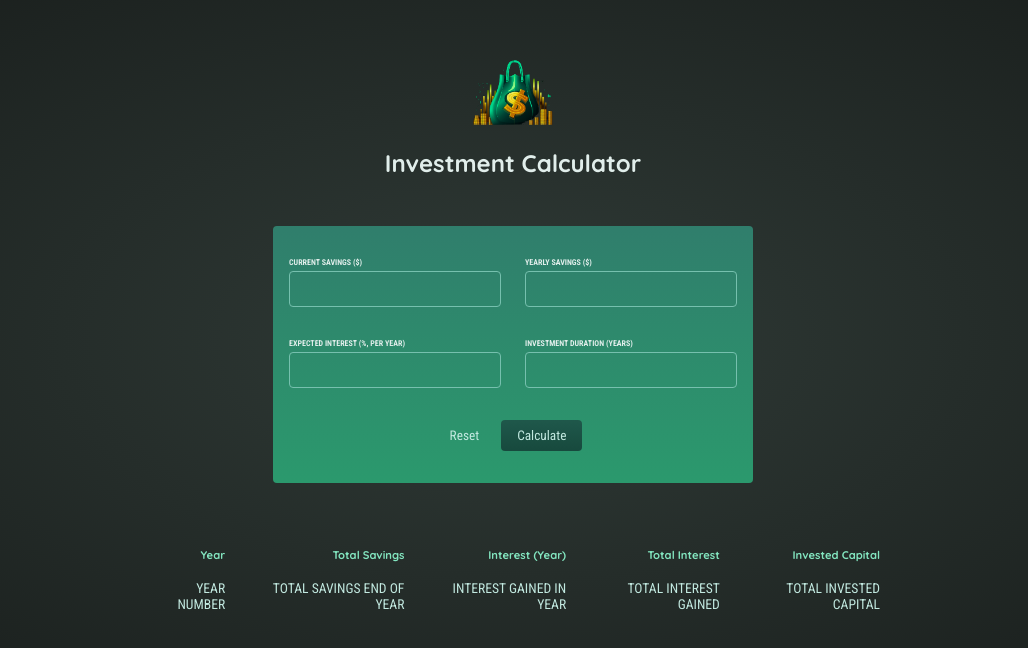
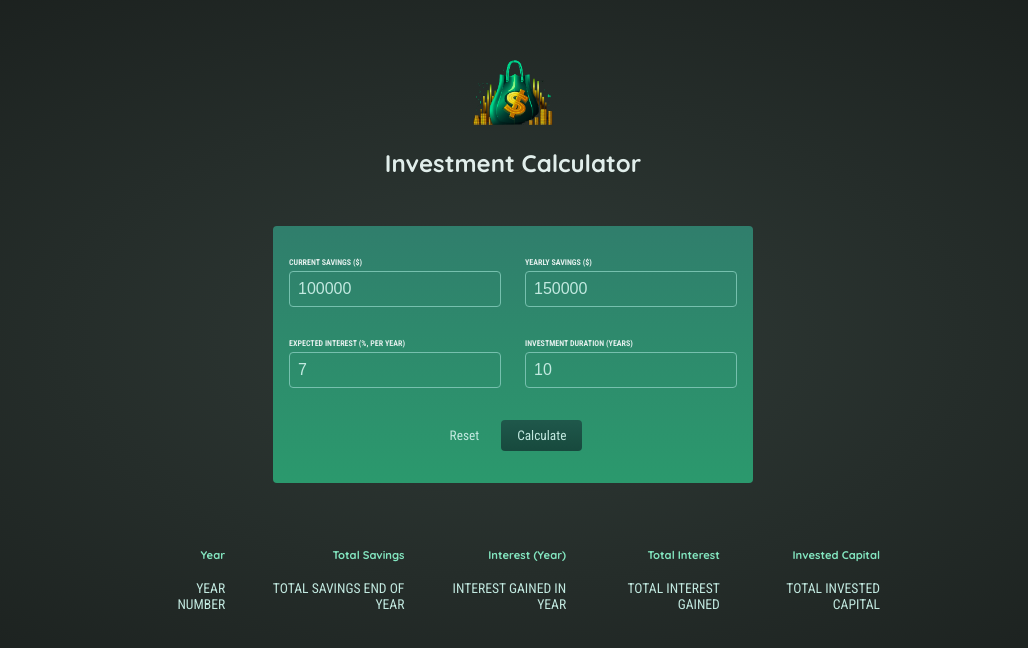
Before and after one commit to socool/udemy-react-invest-calculator, a React (Create React App) app: page / in a window 1280 px wide. Shown: the top 648 px of the page, without its empty margins (127-1155 px from the left). Built offline with nearby package versions, Linux system fonts and the light colour scheme.

Commit message:
managing state

```diff
--- a/src/components/UserInput/UserInput.js
+++ b/src/components/UserInput/UserInput.js
@@ -1,15 +1,27 @@
-import rect from "react";
+import rect, { useState } from "react";
+
+const intialUserInput = {
+  "current-savings": 100000,
+  "yearly-contribution": 150000,
+  "expected-return": 7,
+  duration: 10,
+};
 
 const UserInput = () => {
+  const [userInput, setUserInput] = useState(intialUserInput);
   const submitHandler = (event) => {
     event.preventDefault(); // not reload the page
     console.log("SUBMIT");
   };
   const resetHandler = () => {
     console.log("RESET");
+    setUserInput(intialUserInput);
   };
   const inputChangeHandler = (input, value) => {
     console.log(input, value);
+    setUserInput((prevInput) => {
+      return { ...prevInput, [input]: value };
+    });
   };
 
   return (
@@ -21,6 +33,8 @@ const UserInput = () => {
             onChange={(event) =>
               inputChangeHandler("current-savings", event.target.value)
             }
+            //two way binding
+            value={userInput["current-savings"]}
             type="number"
             id="current-savings"
           />
@@ -31,6 +45,7 @@ const UserInput = () => {
             onChange={(event) =>
               inputChangeHandler("yearly-contribution", event.target.value)
             }
+            value={userInput["yearly-contribution"]}
             type="number"
             id="yearly-contribution"
           />
@@ -45,6 +60,7 @@ const UserInput = () => {
             onChange={(event) =>
               inputChangeHandler("expected-return", event.target.value)
             }
+            value={userInput["expected-return"]}
             type="number"
             id="expected-return"
           />
@@ -55,6 +71,7 @@ const UserInput = () => {
             onChange={(event) =>
               inputChangeHandler("duration", event.target.value)
             }
+            value={userInput["duration"]}
             type="number"
             id="duration"
           />
```
